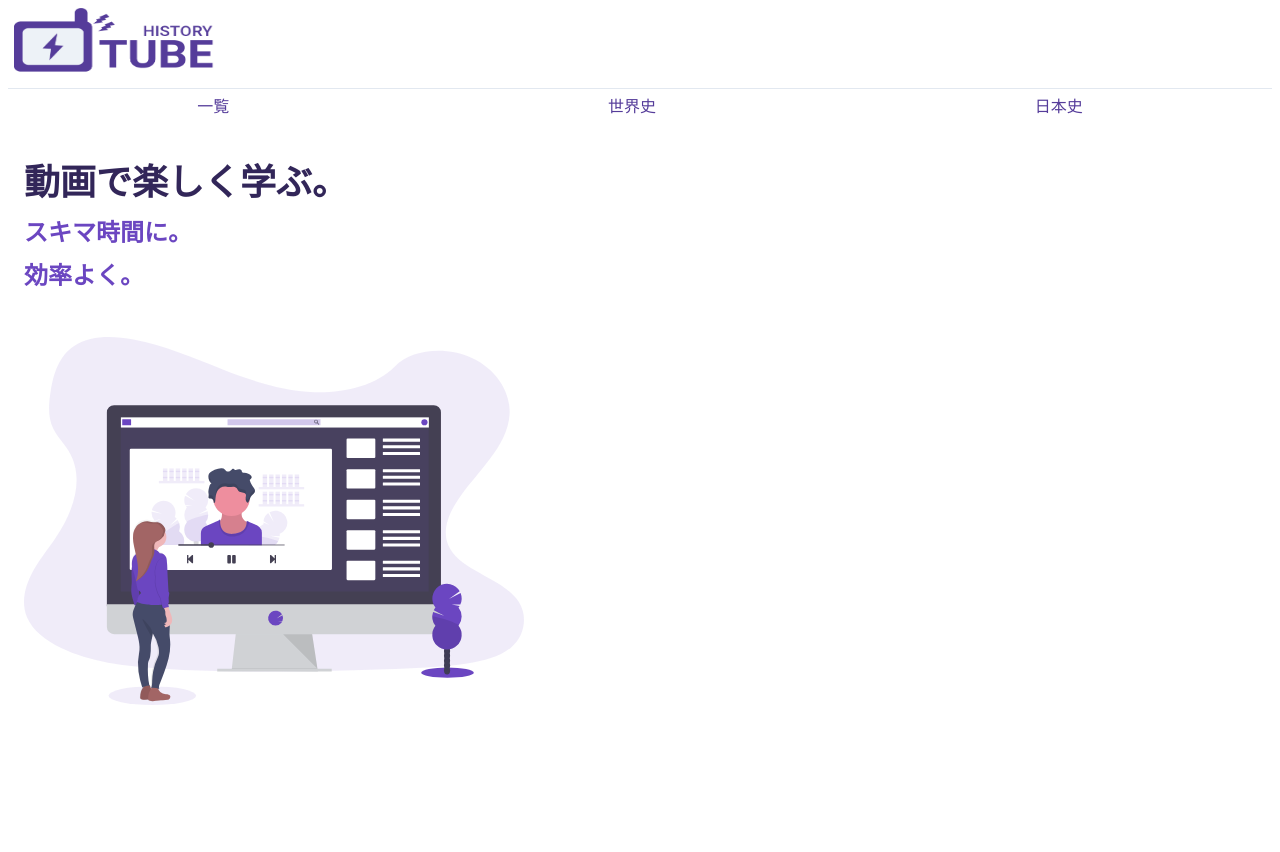
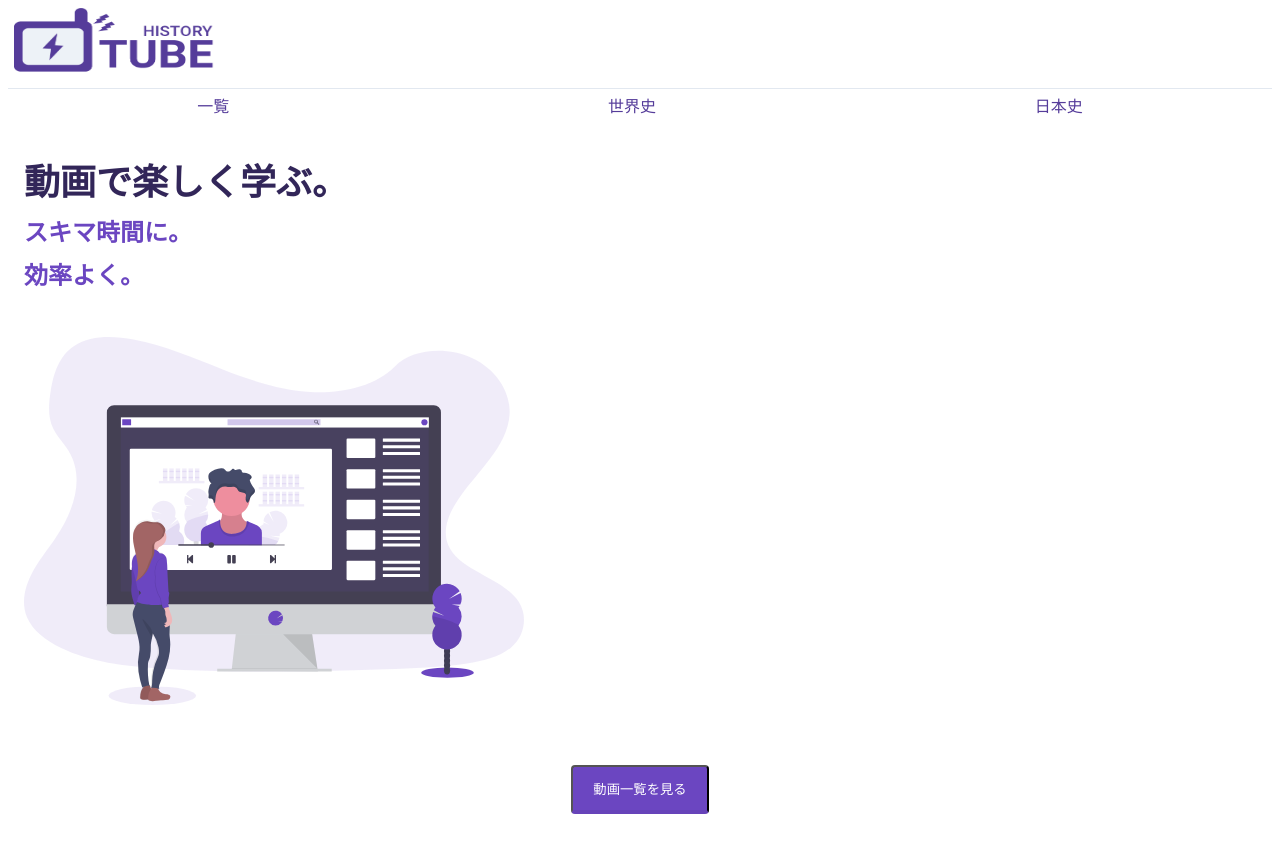
Before and after one commit to YouheiNozaki/HisTube, a Next.js app: page / in a window 1280 px wide. Before the commit the page ends 800 px from the top, so only its background shows below. Built offline with nearby package versions, Linux system fonts and the light colour scheme.

Commit message:
ボタンを作成

```diff
--- /dev/null
+++ b/src/component/atoms/button.tsx
@@ -0,0 +1,33 @@
+import styled from 'styled-components';
+
+type Props = {
+  className?: string;
+  text: string;
+};
+
+const Component: React.FC<Props> = ({ className, text }): JSX.Element => {
+  return (
+    <button className={className} type="button">
+      {text}
+    </button>
+  );
+};
+
+const StyledComponent = styled(Component)`
+  color: ${(props) => props.theme.colors.white};
+  background: ${(props) => props.theme.colors.purple[600]};
+  text-decoration: none;
+  /* padding: 8px 16px; */
+  border-radius: 4px;
+  border-bottom: solid 4px ${(props) => props.theme.colors.blackAlpha[50]};
+  :hover {
+    cursor: pointer;
+  }
+  :active {
+    transform: translateY(4px);
+    box-shadow: 0px 0px 1px rgba(0, 0, 0, 0.2);
+    border-bottom: none;
+  }
+`;
+
+export const Button = StyledComponent;
--- a/src/pages/index.tsx
+++ b/src/pages/index.tsx
@@ -2,12 +2,13 @@ import Image from 'next/image';
 import styled from 'styled-components';
 
 import { Layout } from 'component/layout';
+import { Button } from 'component/atoms/button';
 
 type Props = {
   className?: string;
 };
 
-const Component: React.FC<Props> = ({ className }): JSX.Element => {
+const Component: React.FC<Props> = ({ className }) => {
   return (
     <Layout>
       <div className={className}>
@@ -24,6 +25,9 @@ const Component: React.FC<Props> = ({ className }): JSX.Element => {
             height={400}
             className="main-image"
           />
+        </section>
+        <section className="main-link">
+          <Button text="動画一覧を見る" className="main-link-button" />
         </section>
       </div>
     </Layout>
@@ -44,6 +48,13 @@ const StyledComponent = styled(Component)`
     font-weight: ${(props) => props.theme.fontWeights.semibold};
     color: ${(props) => props.theme.colors.purple[600]};
   }
+  & .main-link {
+    margin: 40px 0px;
+    text-align: center;
+  }
+  & .main-link-button {
+    padding: 12px 20px;
+  }
 `;
 
 const Home: React.FC = (props) => {
```
